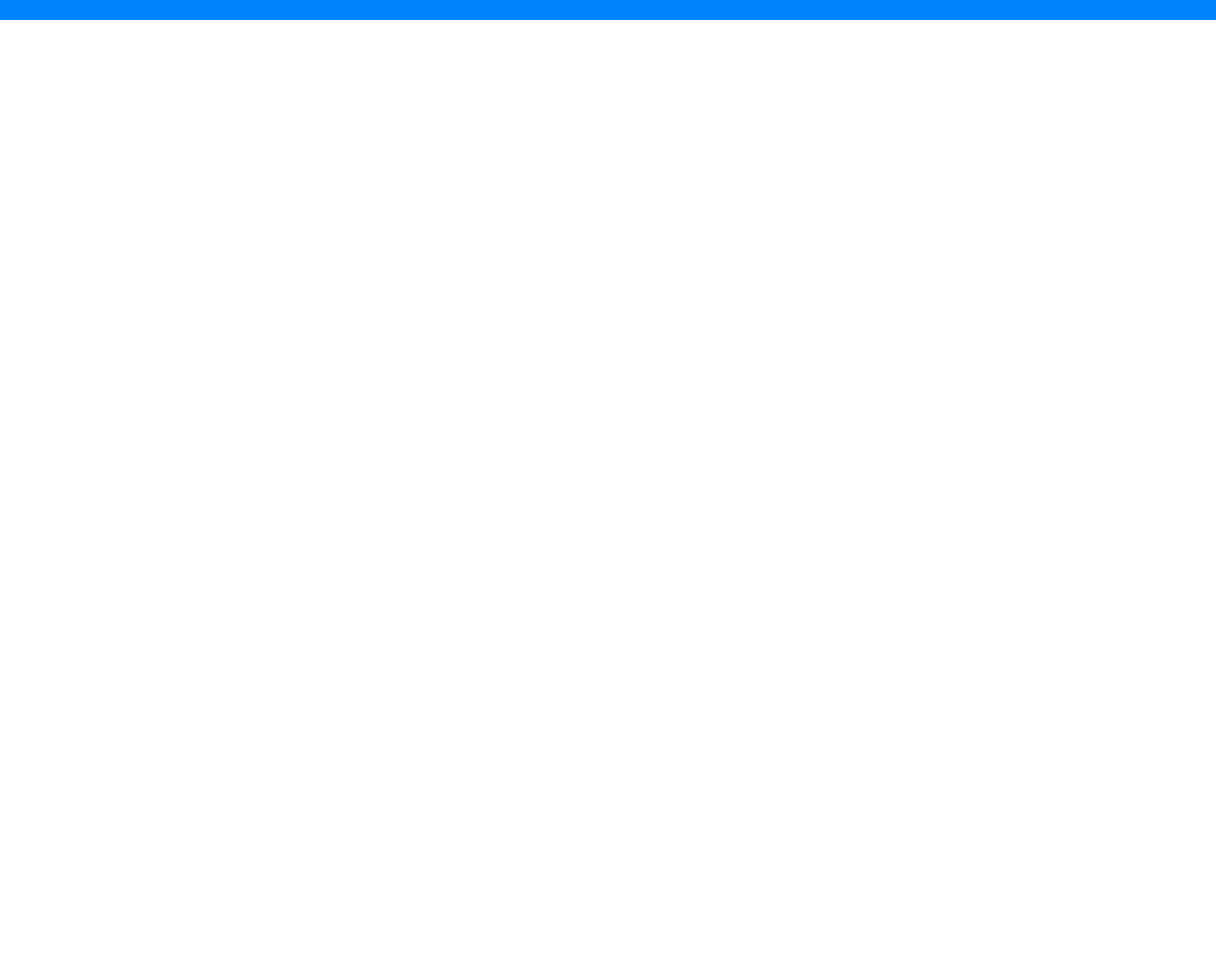
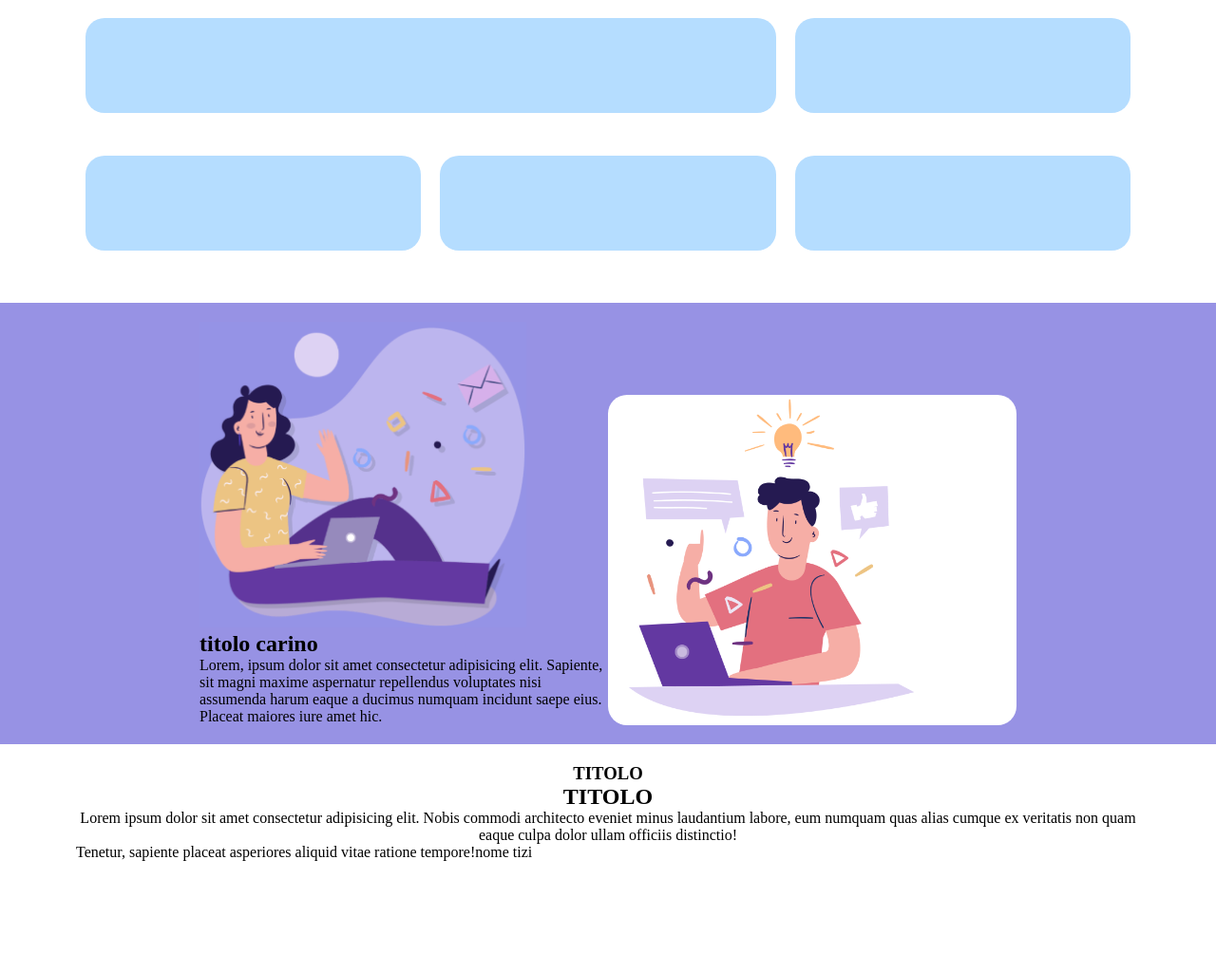
Before and after one commit to vittoriaromano/htmlcss-responsive-layout, a plain HTML site: page index.html in a window 1280 px wide. Shown: the part 88-1112 px from the top of the page at 95% size. Before the commit the page ends 800 px from the top, so only its background shows below. Drawn offline with Linux system fonts and the light colour scheme.

Commit message:
section-2/3

```diff
--- a/css/style.css
+++ b/css/style.css
@@ -7,7 +7,13 @@
 
 /* common */
 :root{
-    --first-color:
+        --primary-color: #0084fd;
+        --primary-color-light: #b5ddff;
+        --secondary-color: #b5ddff;
+        --secondary-color: #9792e4;
+
+        /* padding */
+        --padding-sm: .625rem;
 }
 .main-nav .lista a{
    text-decoration: none;
@@ -20,17 +26,43 @@ ul{
 .flex{
     display: flex;
 }
-
+.container{
+    max-width: 71.25rem;
+    margin: 0 auto;
+    padding-left: 1.25rem;
+    padding-right: 1.25rem;
+}
 .space-between{
     justify-content: space-between;
 }
 
+.row {
+    display: flex;
+    flex-wrap: wrap;
+    margin: 0 -0.625rem;
 
+}
+
+.col {
+    width: 100%;
+}
+
+.inline-style {
+    display: flex;
+    list-style: none;
+}
+
+section {
+    padding: 1.25rem 0;
+}
+.text-center{
+    text-align: center;
+}
 /* header */
-header .container{
-    background-color:#0084fd;
+header{
+    background-color:var(--primary-color);
     color: white;
-    padding: 2rem;
+    margin-bottom: 2rem;
     font-size: 1.2rem;
 }
 header .main-nav{
@@ -49,5 +81,70 @@ header .main-nav{
 
 /* main */
 
+#demo .col {
+    margin-bottom: 1.5625rem;
+    padding: .625rem
+}
+#demo .col-content {
+    background-color: var(--primary-color-light);
+    height: 6.25rem;
+    border-radius: 1.25rem;
+
+}
+@media screen and (min-width: 768px){
+    .row{
+        display: flex;
+    }
+    #demo .col {
+        width: calc(100% / 3);
+    }
+    #demo .col-main {
+        width: calc((100% / 3) * 2);
+    }
+}
+
+
+/* second section */
+
+#planning {
+    background-color: var(--secondary-color);
+}
+
+#planning .row {
+   align-items: flex-end;
+ }
+
+
+  #planning .col:last-child{
+    background-color: white;
+    border-radius: 1.25rem;
+    margin-top: 2.5rem;
+  }
+   #planning .col img{
+    width: 80%;
+  }
+
+
+@media screen and (min-width: 992px){
+
+    #planning .row {
+       padding: 0 8.125rem;
+    }
+
+    #planning .col {
+        width: 50%;
+    }
+
+}
+
+
+.cont-plan{
+
+}
+
+
+
+
+
 
 /* footer */
--- a/index.html
+++ b/index.html
@@ -30,11 +30,76 @@
                     </ul>
                 </nav>
             </div>
-
         </div>
     </header>
+    <!-- /header -->
     <!-- main -->
-    <main></main>
+    <main>
+        <section id="demo">
+            <div class="container">
+                <div class="row">
+                    <div class="col col-main">
+                        <div class="col-content">
+                            <h2></h2>
+                        </div>
+                    </div>
+                    <div class="col">
+                        <div class="col-content"></div>
+                    </div>
+                    <div class="col">
+                        <div class="col-content"></div>
+                    </div>
+                    <div class="col">
+                        <div class="col-content"></div>
+                    </div>
+                    <div class="col">
+                        <div class="col-content"></div>
+                    </div>
+                </div>
+            </div>
+        </section>
+        <section id="planning">
+            <div class="container">
+                <div class="row">
+                    <div class="col">
+                       <img src="img/planning1.png" alt="ragazza">
+                       <h2>titolo carino</h2>
+                       <p>Lorem, ipsum dolor sit amet consectetur adipisicing elit. Sapiente, sit magni maxime aspernatur repellendus voluptates nisi assumenda harum eaque a ducimus numquam incidunt saepe eius. Placeat maiores iure amet hic.</p>
+
+
+                    </div>
+                    <div class="col">
+                         <img src="img/planning2.png" alt="ragazza">
+                    </div>
+                </div>
+            </div>
+
+        </section>
+        <section id="testimonials">
+            <div class="container">
+                <div class="row">
+                    <div class="text-center">
+                        <h3>TITOLO</h3>
+                        <h2> TITOLO</h2>
+                        <p>Lorem ipsum dolor sit amet consectetur adipisicing elit. Nobis commodi architecto eveniet minus laudantium labore, eum numquam quas alias cumque ex veritatis non quam eaque culpa dolor ullam officiis distinctio!</p>
+                    </div>
+                    <div class="flex cont-plan">
+                        <img src="" alt="">
+                        <p>Tenetur, sapiente placeat asperiores aliquid vitae ratione tempore!</p>
+                        <article>nome tizi</article>
+                    </div>
+                    <div></div>
+                    <div></div>
+                </div>
+            </div>
+
+        </section>
+        <section class="container"></section>
+        <section class="container"></section>
+        <section></section>
+        <section></section>
+
+    </main>
     <!-- footer -->
     <footer></footer>
 </body>
```
Also changed, not shown: img/phone.png (added), img/planning1.png (added), img/planning2.png (added), 1 other file.
